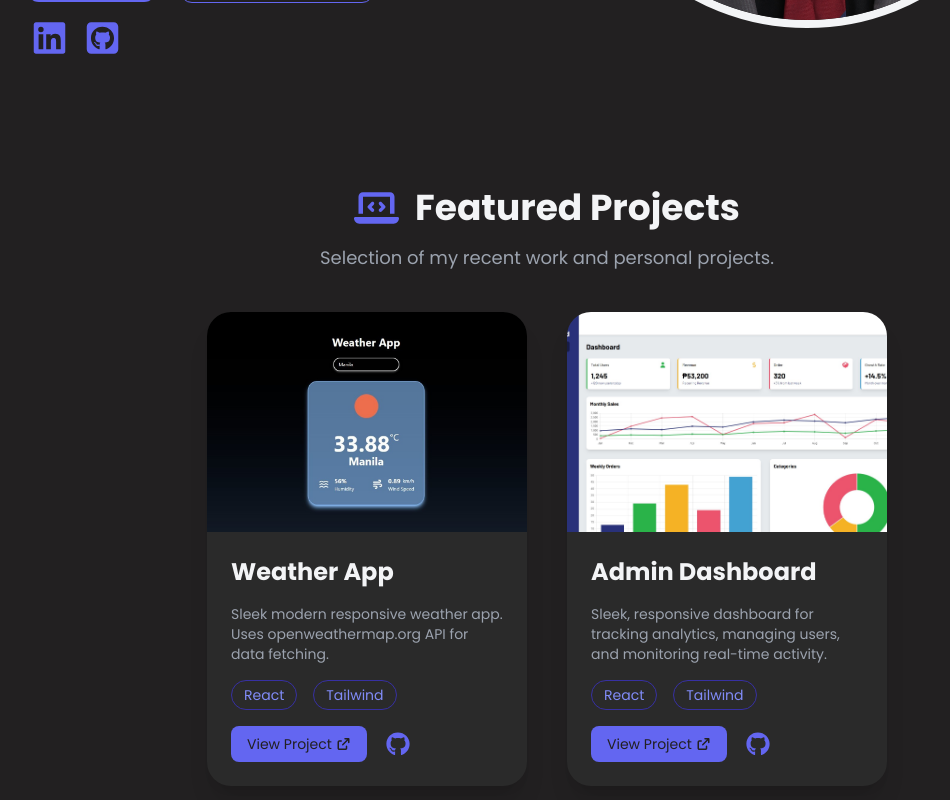
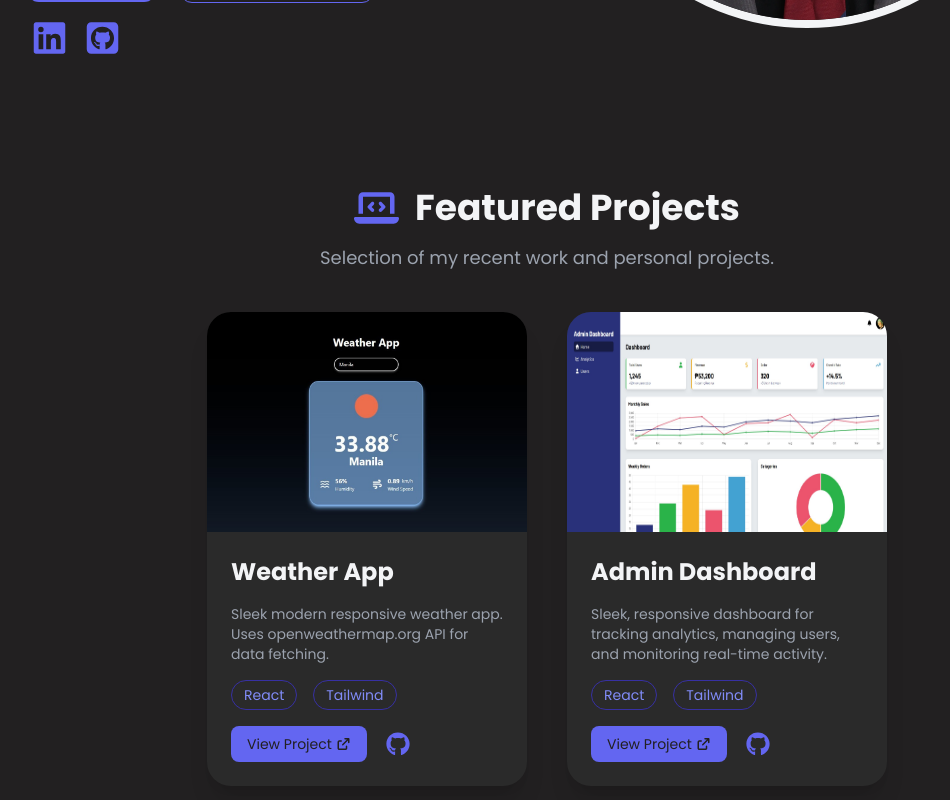
Before and after one commit to jeramie-santos/Portfolio-2026, a React (Vite) app in the folder portfolio/: page / in a window 1280 px wide. Shown: the part 648-1448 px from the top of the page, without its empty margins (93-1043 px from the left). Built offline with nearby package versions, Linux system fonts and the light colour scheme.

Commit message:
replace picture to webp for optimization

```diff
--- a/portfolio/src/Components/Hero.jsx
+++ b/portfolio/src/Components/Hero.jsx
@@ -1,6 +1,6 @@
 import { FontAwesomeIcon } from '@fortawesome/react-fontawesome'
 import { faLinkedin, faSquareGithub} from '@fortawesome/free-brands-svg-icons';
-import displayPicture from "../assets/Display-Pic.jpg"
+import displayPicture from "../assets/Display-Pic.webp"
 
 const Hero = () => {
     return (
@@ -21,7 +21,7 @@ const Hero = () => {
                 </div>
             </div>
             <div className="flex-1 flex items-center justify-center">
-                <img src={displayPicture} className="h-60 w-60 md:h-80 md:w-80 lg:h-100 lg:w-100 xl:h-120 xl:w-120 rounded-full object-cover border-8"/>
+                <img src={displayPicture} alt="Profile-Pic" className="h-60 w-60 md:h-80 md:w-80 lg:h-100 lg:w-100 xl:h-120 xl:w-120 rounded-full object-cover border-8"/>
             </div>
         </section>
     )
--- a/portfolio/src/Components/Projects.jsx
+++ b/portfolio/src/Components/Projects.jsx
@@ -43,7 +43,7 @@ const featuredProjects = [
                     <div key={index} className="bg-(--color-surface) flex flex-col rounded-3xl shadow-xl hover:shadow-2xl justify-self-center overflow-hidden">
                         <div className="flex-1">
                             {project.image == "" ? <div className="flex flex-col items-center justify-center w-full h-55"> <FontAwesomeIcon icon={faGears} className='text-6xl'/> </div>
-                            : <img src={project.image} alt={project.title} className="w-full h-55 object-cover"/> }
+                            : <img src={project.image} alt={project.title} className="w-full h-55 object-fill"/> }
 
                         </div>
                         <div className="flex-1 p-4 flex flex-col gap-4 lg:p-6">
```
Also changed, not shown: portfolio/src/assets/Display-Pic.jpg (deleted), portfolio/src/assets/Display-Pic.webp (added).
